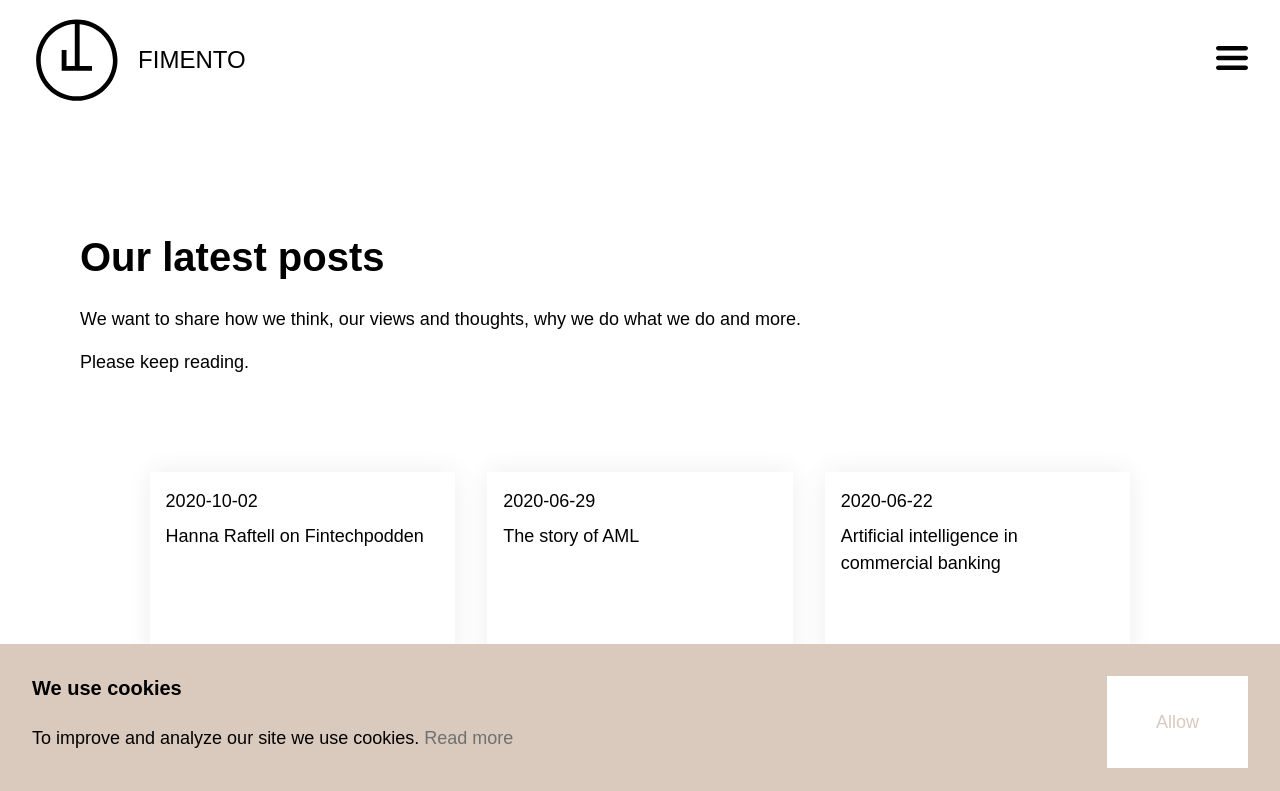
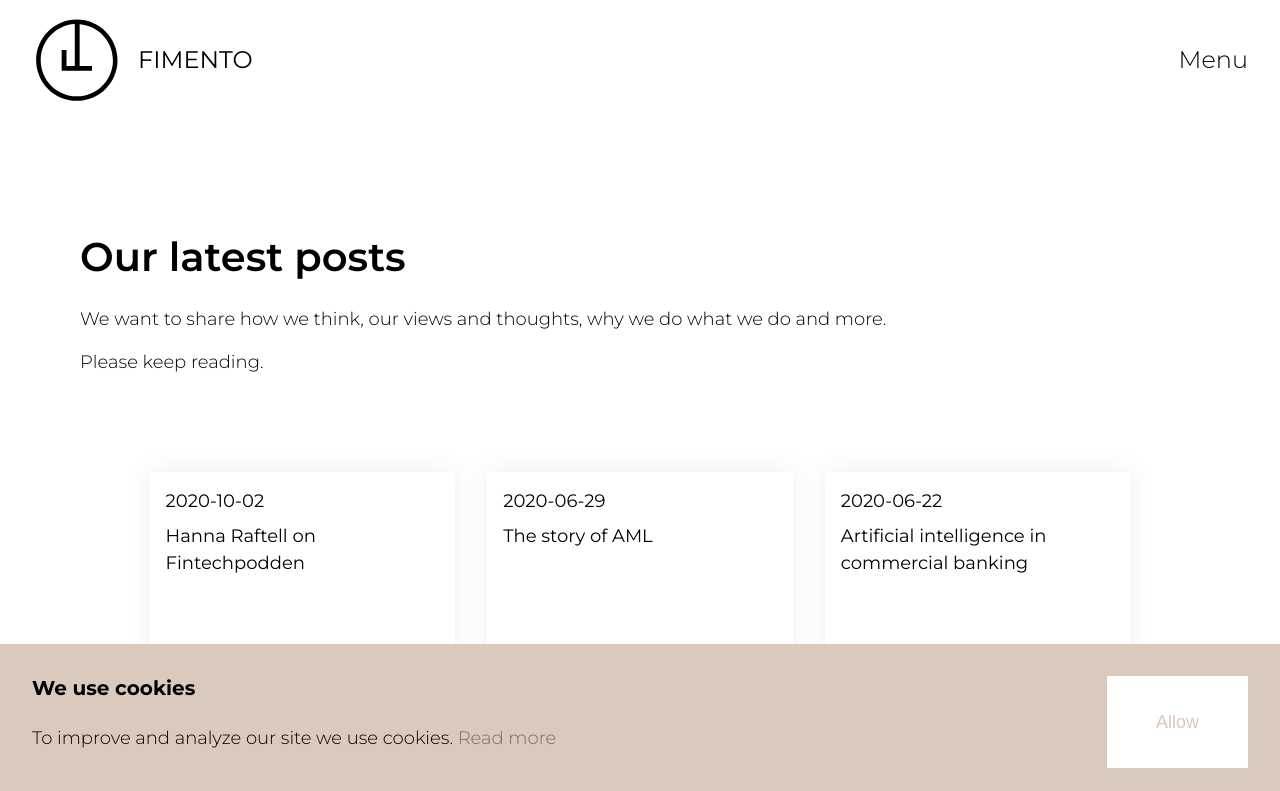
Before and after one commit to Fimento/fimento-website, a Gatsby site: page /blog in a window 1280 px wide. Shown: the top 791 px of the page. Built offline with nearby package versions, Linux system fonts and the light colour scheme; Gatsby itself is replaced by a stand-in of ours; some packages are replaced by stand-ins of ours.

Commit message:
[4128] Put Menu text instead of icon

```diff
--- a/src/layout/Menu.jsx
+++ b/src/layout/Menu.jsx
@@ -5,12 +5,12 @@
 import style from '../constants/style';
 
 import StyledAnchor from '../styled/elements/StyledAnchor';
+import StyledH3 from '../styled/elements/StyledH3';
 import StyledFlexBox from '../styled/layouts/StyledFlexBox';
 
 import Icon from '../logic/elements/Icon';
 
 import CrossIcon from '../assets/cross.svg';
-import HamburgerIcon from '../assets/hamburger.svg';
 
 const StyledMenuIcon = styled.div`
   cursor: pointer;
@@ -71,7 +71,11 @@
 
   return (
     <>
-      <StyledMenuIcon onClick={onClick}>{open ? <Icon iconWidth="2rem" icon={CrossIcon} /> : <Icon iconWidth="2rem" icon={HamburgerIcon} />}</StyledMenuIcon>
+      <StyledMenuIcon onClick={onClick}>
+        {open
+          ? <Icon iconWidth="2rem" icon={CrossIcon} />
+          : <StyledH3>Menu</StyledH3>}
+      </StyledMenuIcon>
       <StyledMenuContainer open={open}>
         <StyledLinksContainer>
           <StyledMenuLink as={AnchorLink} to="/the-product">The product</StyledMenuLink>
--- a/src/layout/Page.jsx
+++ b/src/layout/Page.jsx
@@ -13,6 +13,7 @@
     <Helmet>
       <title>Fimento</title>
       <meta name="description" content="Combining smart data analytics with modular based architecture for ease of use. Allowing faster time to market, less costs and increased personalization." />
+      <link href="https://fonts.googleapis.com/css2?family=Montserrat:ital,wght@0,100;0,200;0,300;0,400;0,500;0,600;0,700;0,800;0,900;1,100;1,200;1,300;1,400;1,500;1,600;1,700;1,800;1,900&display=swap" rel="stylesheet" />
     </Helmet>
     <GlobalStyle />
     <Header />
```
Also changed, not shown: src/assets/hamburger.svg (deleted).
